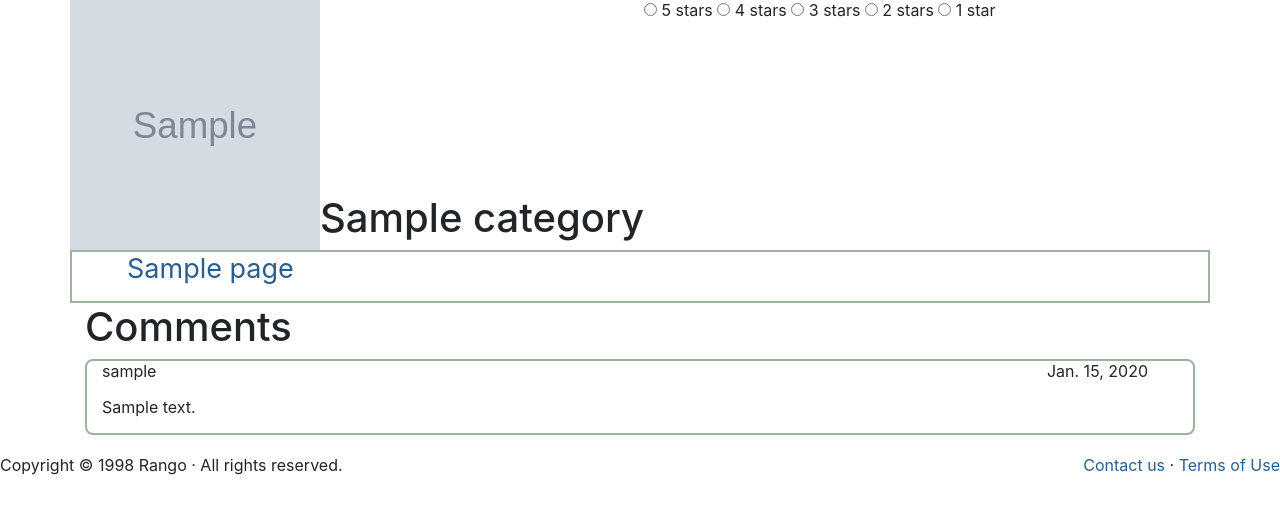
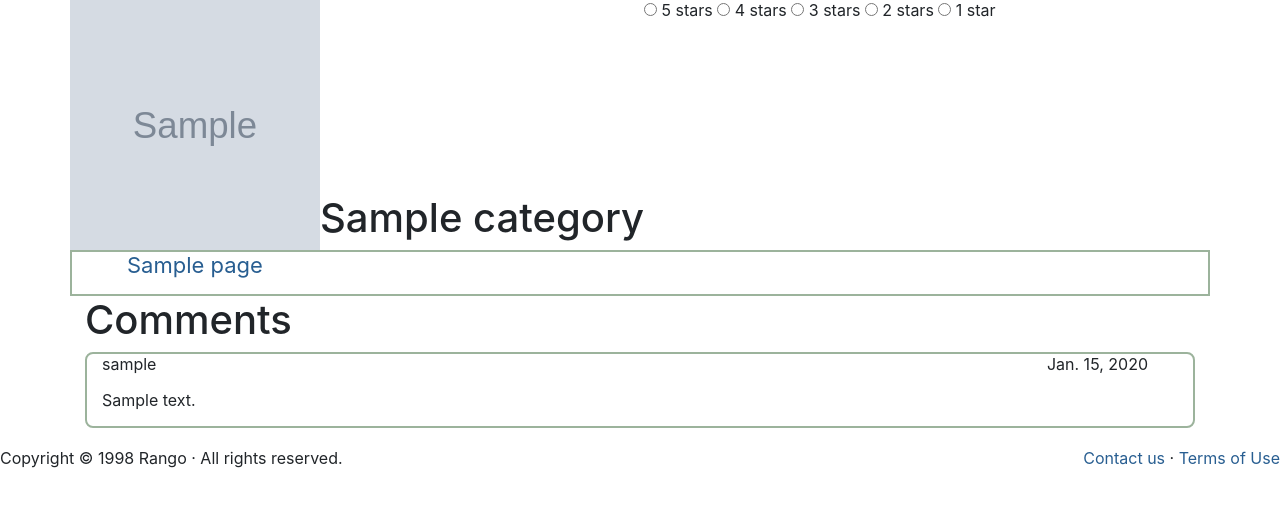
Before and after one commit to engiedinana/Rango_Project, a Django app: a page that uses templates/rango/base.html in a window 1280 px wide. Shown: the part 66-580 px from the top of the page. Run offline with Django 3.2, Linux system fonts and the light colour scheme; tables that the repository leaves empty hold one stand-in row (values such as "Sample post"); grey boxes marked "Sample" are stand-in pictures; some libraries are stand-ins or nearby versions.

Commit message:
minor tweak

```diff
--- a/static/css/base.css
+++ b/static/css/base.css
@@ -47,7 +47,7 @@ ul#parentPage img, ul#favListParent img {
 }
 
 #page a, ul#favListParent a{
-  font-size: 27px;
+  font-size: 22px;
 }
 
 
```
